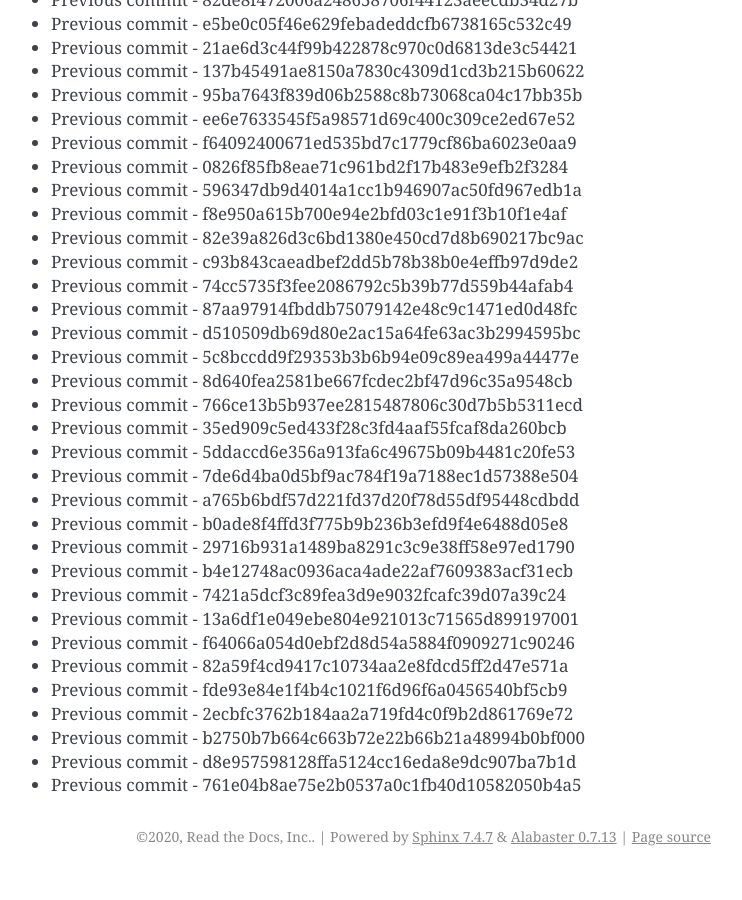
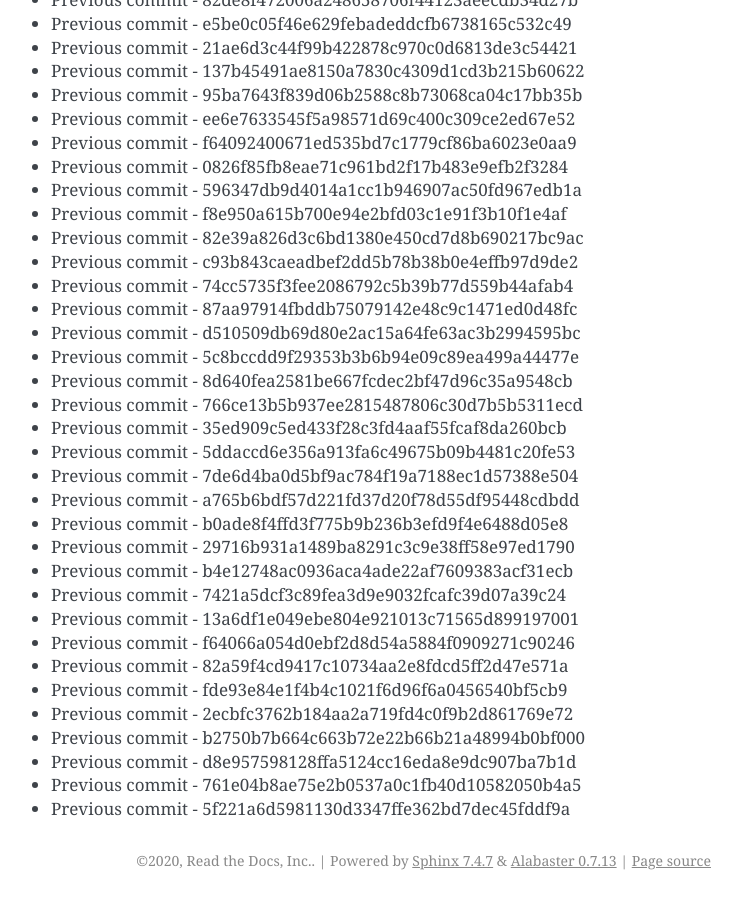
Before and after one commit to readthedocs/rtd-git-stresstest, a Sphinx documentation site: the page built from docs/updates.rst, in a window 1280 px wide and 900 px high, scrolled down 106266 px. Shown: the whole window, without its empty margins (399-1141 px from the left). Built offline with Sphinx 7.4.7, drawn with Linux system fonts in a browser that asks for light colours; before the commit the page ends 107142 px from its top, so only the background shows below that.

Commit message:
Generating commit from previous: 5f221a6d5981130d3347ffe362bd7dec45fddf9a

```diff
--- a/docs/updates.rst
+++ b/docs/updates.rst
@@ -4497,3 +4497,4 @@ It can be tested for any performance characteristics.
 * Previous commit - b2750b7b664c663b72e22b66b21a48994b0bf000
 * Previous commit - d8e957598128ffa5124cc16eda8e9dc907ba7b1d
 * Previous commit - 761e04b8ae75e2b0537a0c1fb40d10582050b4a5
+* Previous commit - 5f221a6d5981130d3347ffe362bd7dec45fddf9a
```
